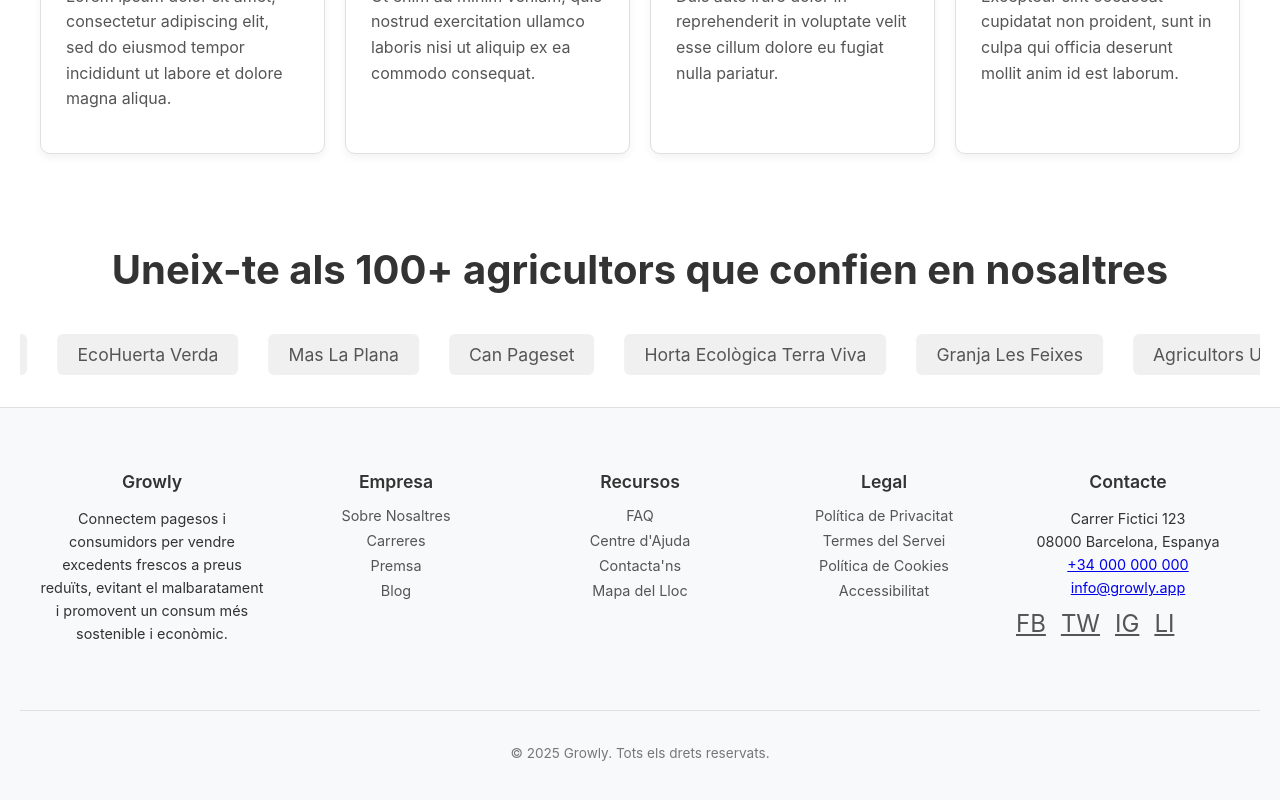
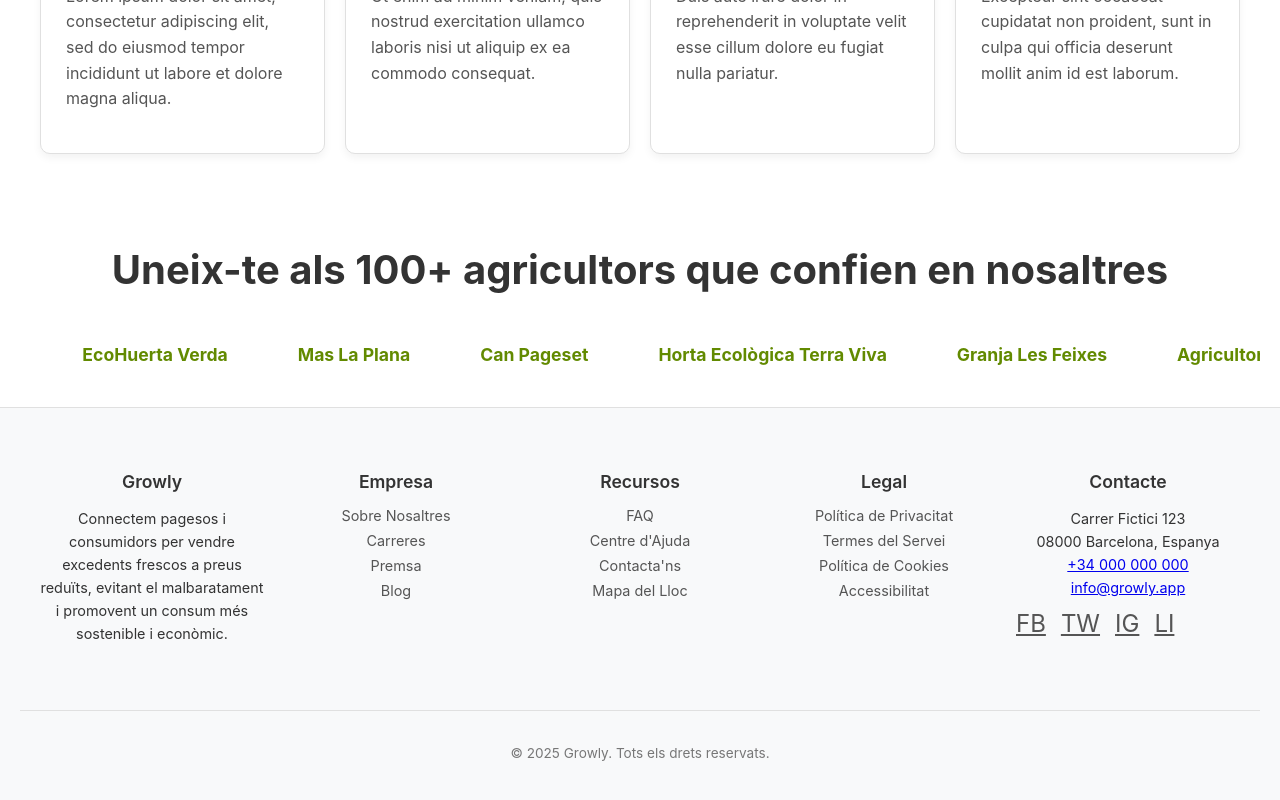
Before and after one commit to jaanque/growly, a React (Create React App) app: page / in a window 1280 px wide. Shown: the part 2659-3459 px from the top of the page. Built offline with nearby package versions, Linux system fonts and the light colour scheme.

Commit message:
Update TrustedBy.css

```diff
--- a/src/components/trustedBy/TrustedBy.css
+++ b/src/components/trustedBy/TrustedBy.css
@@ -1,6 +1,5 @@
 .TrustedBy-section {
   padding: 2rem 20px; /* Standardized vertical padding */
-  background-color: #ffffff; /* Or a very light grey if needed for separation */
   text-align: center;
   overflow: hidden; /* Important for the carousel to not show scrollbars if track is wider */
 }
@@ -47,11 +46,11 @@
 }
 
 .TrustedBy-carousel-item {
+  font-weight: bold;
   padding: 10px 20px;
   margin-right: 30px; /* Space between names */
   font-size: 1.1rem;
-  color: #555;
-  background-color: #f0f0f0; /* Slight background for each name */
+  color: #628A00;
   border-radius: 6px;
   display: inline-block; /* Ensure items stay in line */
 }
```
